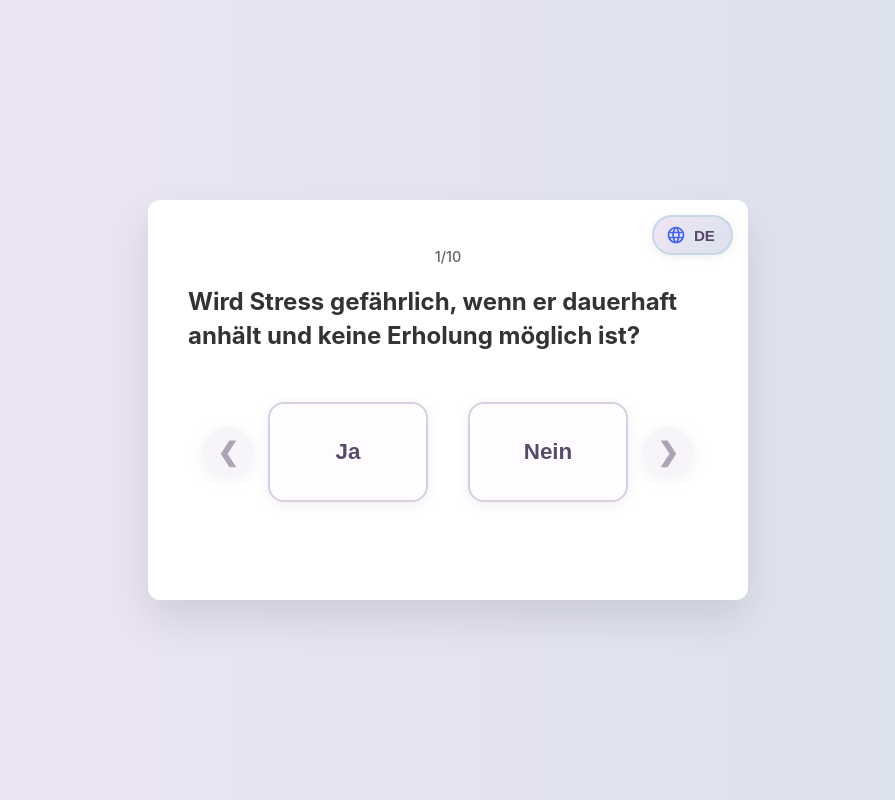
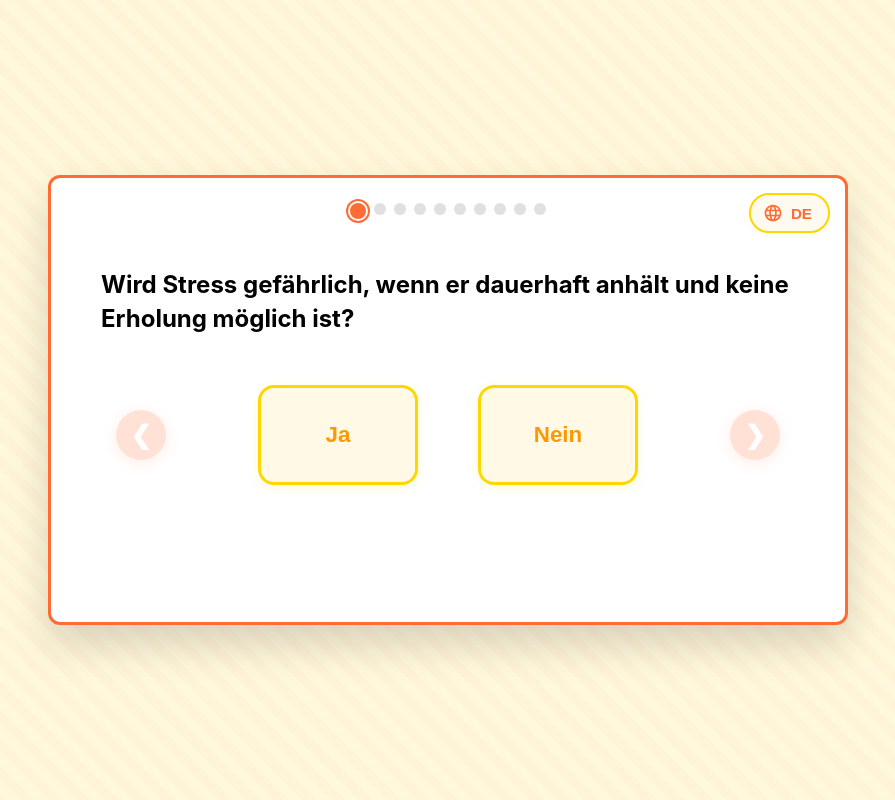
Before and after one commit to kurigl/quiz-app, a React (Create React App) app: page / in a window 1280 px wide. Both pictures are taken after a click on the button "Quiz starten". Shown: the whole page, without its empty margins (192-1087 px from the left). Built offline with nearby package versions, Linux system fonts and the light colour scheme.

Commit message:
Adjust layout: center start screen, prevent question shift on answer display

```diff
--- a/src/App.css
+++ b/src/App.css
@@ -17,9 +17,9 @@
 }
 
 .lang-trigger-btn {
-  background: linear-gradient(135deg, #efe5f4, #dae2ed);
-  border: 2px solid #c8d7e8;
-  color: #5a4a6a;
+  background: #FFFAF0;
+  border: 2px solid #FFD700;
+  color: #FF6B35;
   padding: 8px 16px;
   padding-left: 12px; /* Adjust padding for better spacing with icon */
   font-size: 0.95rem;
@@ -30,24 +30,25 @@
   display: flex;
   align-items: center;
   gap: 8px;
-  box-shadow: 0 2px 8px rgba(149, 140, 170, 0.15);
+  box-shadow: 0 2px 8px rgba(255, 215, 0, 0.1);
 }
 
 .lang-trigger-btn:hover {
-  background: linear-gradient(135deg, #dccfe8, #c8d7e8);
+  background: #FFF5E6;
   transform: translateY(-2px);
-  box-shadow: 0 4px 12px rgba(149, 140, 170, 0.25);
+  box-shadow: 0 4px 12px rgba(255, 215, 0, 0.2);
+  border-color: #FF8C42;
 }
 
 .lang-trigger-btn:hover .globe-icon {
-  color: #3148b3; /* Slightly darker on hover */
+  color: #FF8C42;
 }
 
 .globe-icon {
   display: flex;
   align-items: center;
   justify-content: center;
-  color: #4263EB;
+  color: #FF6B35;
   line-height: 1;
 }
 
@@ -89,12 +90,12 @@
 }
 
 .lang-dropdown-item:hover {
-  background: #f5f0fa;
-  color: #5a4a6a;
+  background: #FFF9E6;
+  color: #FF6B35;
 }
 
 .lang-dropdown-item.active {
-  background: linear-gradient(135deg, #667eea, #764ba2);
+  background: linear-gradient(135deg, #FF6B35, #FF8C42);
   color: white;
   font-weight: 600;
 }
@@ -121,7 +122,7 @@
   top: 0;
   left: 0;
   right: 0;
-  background: linear-gradient(135deg, rgba(102, 126, 234, 0.95), rgba(118, 75, 162, 0.95));
+  background: linear-gradient(135deg, rgba(255, 107, 53, 0.95), rgba(255, 140, 66, 0.95));
   color: white;
   padding: 12px 20px;
   text-align: center;
@@ -157,11 +158,13 @@
     display: flex;
     align-items: center;
     justify-content: center;
-    gap: 8px;
+    gap: 6px;
+    padding: 10px 16px;
+    font-size: 12px;
   }
 
   .App {
-    padding-top: 60px;
+    padding-top: 50px;
   }
 }
 
@@ -178,7 +181,9 @@ body {
     sans-serif;
   -webkit-font-smoothing: antialiased;
   -moz-osx-font-smoothing: grayscale;
-  background: linear-gradient(to right, #efe5f4, #dae2ed);
+  background: #FFF8DC;
+  background-image:
+    repeating-linear-gradient(45deg, transparent, transparent 10px, rgba(255, 107, 53, 0.03) 10px, rgba(255, 107, 53, 0.03) 20px);
   min-height: 100vh;
 }
 
@@ -193,15 +198,20 @@ body {
 .quiz-container {
   background: white;
   border-radius: 12px;
-  box-shadow: 0 20px 40px rgba(0, 0, 0, 0.1);
-  padding: 40px;
-  max-width: 600px;
+  box-shadow: 0 20px 40px rgba(0, 0, 0, 0.15);
+  padding: 50px;
+  max-width: 800px;
   width: 100%;
-  min-height: 400px;
+  min-height: 450px;
   display: flex;
   flex-direction: column;
   justify-content: center;
   position: relative;
+  border: 3px solid #FF6B35;
+}
+
+.quiz-container.question-mode {
+  justify-content: flex-start;
 }
 
 /* Start Screen */
@@ -213,21 +223,21 @@ body {
 
 .start-screen h1 {
   font-size: 1.2rem;
-  color: #666;
+  color: #999;
   margin-bottom: 10px;
   font-weight: 400;
 }
 
 .start-screen p {
   font-size: 1.5rem;
-  color: #333;
+  color: #000;
   margin-bottom: 30px;
-  font-weight: 600;
+  font-weight: 700;
 }
 
 .start-button {
-  background: linear-gradient(135deg, #e5d5f0 0%, #c8d7e8 100%);
-  color: #5a4a6a;
+  background: linear-gradient(135deg, #FF6B35 0%, #FF8C42 100%);
+  color: white;
   border: none;
   padding: 15px 30px;
   font-size: 1.1rem;
@@ -237,13 +247,13 @@ body {
   min-height: 44px;
   min-width: 150px;
   font-weight: 600;
-  box-shadow: 0 4px 15px rgba(149, 140, 170, 0.2);
+  box-shadow: 0 4px 15px rgba(255, 107, 53, 0.3);
 }
 
 .start-button:hover {
   transform: translateY(-3px);
-  box-shadow: 0 8px 25px rgba(149, 140, 170, 0.3);
-  background: linear-gradient(135deg, #efe5f4 0%, #dae2ed 100%);
+  box-shadow: 0 8px 25px rgba(255, 107, 53, 0.4);
+  background: linear-gradient(135deg, #FF8C42 0%, #FFB366 100%);
 }
 
 /* Question Styles */
@@ -251,32 +261,56 @@ body {
   display: flex;
   flex-direction: column;
   height: 100%;
+  align-items: stretch;
+  margin-top: 40px;
 }
 
-.progress {
-  text-align: center;
-  font-size: 0.9rem;
-  color: #666;
-  margin-bottom: 20px;
-  font-weight: 500;
+.progress-dots {
+  display: flex;
+  justify-content: center;
+  gap: 8px;
+  position: absolute;
+  top: 25px;
+  left: 50%;
+  transform: translateX(-50%);
+}
+
+.progress-dot {
+  width: 12px;
+  height: 12px;
+  border-radius: 50%;
+  background: #e0e0e0;
+  transition: all 0.3s ease;
+}
+
+.progress-dot.completed {
+  background: #FF6B35;
+}
+
+.progress-dot.current {
+  background: #FF6B35;
+  width: 16px;
+  height: 16px;
+  box-shadow: 0 0 0 2px #FFF, 0 0 0 4px #FF6B35;
 }
 
 .question-container h2 {
   font-size: 1.5rem;
-  color: #333;
+  color: #000;
   margin-bottom: 30px;
   line-height: 1.4;
+  font-weight: 700;
 }
 
 .yes-no-buttons {
   display: grid;
-  grid-template-columns: repeat(auto-fit, minmax(160px, 160px));
-  gap: 40px;
+  grid-template-columns: repeat(2, 160px);
+  gap: 60px;
   justify-content: center;
-  align-items: center;
+  align-items: stretch;
   margin-bottom: 30px;
   padding: 20px 0;
-  min-height: 140px;
+  min-height: 100px;
   position: relative;
 }
 
@@ -292,10 +326,10 @@ body {
   justify-content: center;
 
   /* Styling */
-  border: 2px solid #d8d0e0;
+  border: 3px solid #FFD700;
   border-radius: 16px;
-  background: #fefcff;
-  color: #5a4a6a;
+  background: #FFF9E6;
+  color: #FF9800;
   font-size: 1.4rem;
   font-weight: 700;
 
@@ -309,38 +343,40 @@ body {
   /* Verhindert Layout-Shifts */
   box-sizing: border-box;
   flex-shrink: 0;
-  box-shadow: 0 3px 12px rgba(149, 140, 170, 0.15);
+  box-shadow: 0 3px 12px rgba(255, 215, 0, 0.15);
 }
 
 .yes-no-button:hover:not(.disabled) {
-  border-color: #c8b8d8;
-  background: #f5f0fa;
-  transform: scale(1.02);
-  box-shadow: 0 5px 18px rgba(149, 140, 170, 0.25);
+  transform: scale(1.05);
+  background: #FFECCC;
+  box-shadow: 0 5px 18px rgba(255, 215, 0, 0.3);
 }
 
 .yes-no-button.correct {
-  border-color: #a8d5ba;
-  background: #e8f5ed;
-  color: #4a9d6a;
+  border-color: #81C784;
+  background: #F1F8E9;
+  color: #558B2F;
+  font-weight: 700;
   transform: scale(1.05);
-  box-shadow: 0 4px 18px rgba(168, 213, 186, 0.4);
+  box-shadow: 0 4px 18px rgba(129, 199, 132, 0.3);
 }
 
 .yes-no-button.incorrect {
-  border-color: #f0b8b8;
-  background: #fef0f0;
-  color: #c86868;
+  border-color: #E57373;
+  background: #FFEBEE;
+  color: #C62828;
+  font-weight: 700;
   transform: scale(1.05);
-  box-shadow: 0 4px 18px rgba(240, 184, 184, 0.4);
+  box-shadow: 0 4px 18px rgba(229, 115, 115, 0.3);
 }
 
 .yes-no-button.correct-answer {
-  border-color: #a8d5ba;
-  background: #e8f5ed;
-  color: #4a9d6a;
+  border-color: #81C784;
+  background: #F1F8E9;
+  color: #558B2F;
+  font-weight: 700;
   transform: scale(1.05);
-  box-shadow: 0 4px 18px rgba(168, 213, 186, 0.4);
+  box-shadow: 0 4px 18px rgba(129, 199, 132, 0.3);
 }
 
 .yes-no-button.disabled {
@@ -350,27 +386,29 @@ body {
 }
 
 .correct-answer-info {
-  background: #f0f8f5;
-  border: 2px solid #a8d5ba;
+  background: #F1F8E9;
+  border: 2px solid #81C784;
   border-radius: 10px;
   padding: 15px;
   margin-bottom: 20px;
-  box-shadow: 0 2px 8px rgba(168, 213, 186, 0.15);
+  box-shadow: 0 2px 8px rgba(129, 199, 132, 0.15);
+  margin-top: 20px;
 }
 
 .correct-answer-text {
   font-weight: 600;
-  color: #4a9d6a;
+  color: #558B2F;
   margin-bottom: 8px;
 }
 
 .explanation-success {
-  background: #f0f8f5;
-  border: 2px solid #a8d5ba;
+  background: #F1F8E9;
+  border: 2px solid #81C784;
   border-radius: 10px;
   padding: 15px;
   margin-bottom: 20px;
-  box-shadow: 0 2px 8px rgba(168, 213, 186, 0.15);
+  box-shadow: 0 2px 8px rgba(129, 199, 132, 0.15);
+  margin-top: 20px;
 }
 
 .explanation {
@@ -405,26 +443,26 @@ body {
   display: flex;
   align-items: center;
   justify-content: center;
-  background: rgba(229, 213, 240, 0.8);
-  color: #5a4a6a;
+  background: rgba(255, 107, 53, 0.8);
+  color: white;
   backdrop-filter: blur(8px);
-  box-shadow: 0 3px 15px rgba(149, 140, 170, 0.25);
+  box-shadow: 0 3px 15px rgba(255, 107, 53, 0.25);
 }
 
 .nav-button.primary {
-  background: rgba(200, 215, 232, 0.85);
+  background: rgba(255, 107, 53, 0.85);
 }
 
 .nav-button.disabled {
-  background: rgba(216, 208, 224, 0.4);
+  background: rgba(255, 107, 53, 0.4);
   cursor: not-allowed;
   opacity: 0.5;
 }
 
 .nav-button:not(.disabled):hover {
-  background: rgba(239, 229, 244, 0.95);
+  background: rgba(255, 140, 66, 0.95);
   transform: scale(1.1);
-  box-shadow: 0 5px 20px rgba(149, 140, 170, 0.35);
+  box-shadow: 0 5px 20px rgba(255, 107, 53, 0.35);
 }
 
 .nav-button:not(.disabled):active {
@@ -444,8 +482,9 @@ body {
 
 .results-container h2 {
   font-size: 2rem;
-  color: #333;
+  color: #000;
   margin-bottom: 30px;
+  font-weight: 700;
 }
 
 .score-section {
@@ -472,7 +511,7 @@ body {
   height: 100%;
   border-radius: 6px;
   transition: width 1s ease-in-out;
-  background: linear-gradient(90deg, #e5d5f0, #c8d7e8);
+  background: linear-gradient(90deg, #FF6B35, #FF8C42);
 }
 
 .result-actions {
@@ -486,9 +525,9 @@ body {
 .details-button,
 .restart-button {
   padding: 12px 24px;
-  border: 2px solid #d8d0e0;
-  background: #fefcff;
-  color: #5a4a6a;
+  border: 2px solid #FFD700;
+  background: white;
+  color: #FF6B35;
   border-radius: 12px;
   cursor: pointer;
   font-size: 1rem;
@@ -496,24 +535,24 @@ body {
   min-height: 44px;
   min-width: 140px;
   font-weight: 600;
-  box-shadow: 0 3px 12px rgba(149, 140, 170, 0.15);
+  box-shadow: 0 3px 12px rgba(255, 107, 53, 0.15);
 }
 
 .restart-button.primary {
-  background: linear-gradient(135deg, #e5d5f0, #c8d7e8);
-  color: #5a4a6a;
+  background: linear-gradient(135deg, #FF6B35, #FF8C42);
+  color: white;
   border-color: transparent;
 }
 
 .details-button:hover,
 .restart-button:hover {
   transform: translateY(-2px);
-  box-shadow: 0 5px 18px rgba(149, 140, 170, 0.3);
-  background: #f5f0fa;
+  box-shadow: 0 5px 18px rgba(255, 107, 53, 0.3);
+  background: #FFF9E6;
 }
 
 .restart-button.primary:hover {
-  background: linear-gradient(135deg, #efe5f4, #dae2ed);
+  background: linear-gradient(135deg, #FF8C42, #FFB366);
 }
 
 /* Details Section */
@@ -580,7 +619,7 @@ body {
   padding: 8px;
   background: #f8f9fa;
   border-radius: 4px;
-  border-left: 3px solid #667eea;
+  border-left: 3px solid #1ABC9C;
 }
 
 .info-link {
@@ -588,23 +627,23 @@ body {
   padding: 8px;
   font-size: 0.85rem;
   color: #666;
-  background: #f0f8ff;
+  background: #f0fffe;
   border-radius: 4px;
-  border-left: 3px solid #667eea;
+  border-left: 3px solid #1ABC9C;
 }
 
 .info-link a {
-  color: #8075a8;
+  color: #1ABC9C;
   text-decoration: none;
   font-weight: 600;
-  border-bottom: 2px solid #c8d7e8;
+  border-bottom: 2px solid #1ABC9C;
   transition: all 0.3s ease;
   padding: 2px 4px;
 }
 
 .info-link a:hover {
-  background: linear-gradient(135deg, #e5d5f0, #c8d7e8);
-  color: #5a4a6a;
+  background: #d4f1ed;
+  color: #1ABC9C;
   border-radius: 4px;
   border-bottom-color: transparent;
 }
@@ -647,12 +686,27 @@ body {
 /* Responsive Design */
 @media (max-width: 768px) {
   .App {
-    padding: 10px;
+    padding: 15px;
   }
 
   .quiz-container {
-    padding: 25px;
+    padding: 30px 20px;
     margin: 0;
+    max-width: 100%;
+  }
+
+  .question-container {
+    margin-top: 35px;
+  }
+
+  .progress-dot {
+    width: 10px;
+    height: 10px;
+  }
+
+  .progress-dot.current {
+    width: 14px;
+    height: 14px;
   }
 
   .start-screen h1 {
@@ -675,41 +729,55 @@ body {
   }
 
   .nav-button {
-    width: 50px;
-    height: 50px;
-    font-size: 1rem;
+    width: 55px;
+    height: 55px;
+    font-size: 1.2rem;
   }
 
-  .nav-button:first-child {
-    left: 15px;
+  .yes-no-buttons {
+    gap: 30px;
   }
 
-  .nav-button.primary {
-    right: 15px;
+  .yes-no-button {
+    width: 120px;
+    height: 90px;
+    font-size: 1.2rem;
   }
 }
 
 @media (max-width: 480px) {
   .quiz-container {
-    padding: 20px;
+    padding: 25px 15px;
   }
 
   .start-screen h1 {
-    font-size: 1.8rem;
+    font-size: 1.6rem;
   }
 
   .start-screen p {
-    font-size: 1rem;
+    font-size: 1.1rem;
+    font-weight: 700;
   }
 
   .question-container h2 {
-    font-size: 1.2rem;
+    font-size: 1.1rem;
+    font-weight: 700;
   }
 
   .yes-no-button {
-    padding: 15px 25px;
+    width: 110px;
+    height: 85px;
     font-size: 1.1rem;
-    min-width: 100px;
+  }
+
+  .yes-no-buttons {
+    gap: 20px;
+  }
+
+  .nav-button {
+    width: 50px;
+    height: 50px;
+    font-size: 1.2rem;
   }
 }
 
@@ -729,22 +797,22 @@ body {
     display: flex !important;
     flex-direction: row;
     justify-content: center;
-    gap: 20px;
+    gap: 30px;
     width: 100%;
-    margin-top: 20px;
+    margin-top: 25px;
     pointer-events: auto;
     align-items: center;
     padding: 0;
   }
 
   .quiz-container .nav-button {
-    width: 50px;
-    height: 50px;
-    min-width: 50px;
-    border-radius: 25px;
-    font-size: 1.4rem;
+    width: 55px;
+    height: 55px;
+    min-width: 55px;
+    border-radius: 27.5px;
+    font-size: 1.3rem;
     margin: 0;
-    box-shadow: 0 3px 15px rgba(102, 126, 234, 0.2);
+    box-shadow: 0 3px 15px rgba(255, 107, 53, 0.2);
   }
 
   .quiz-container .yes-no-buttons {
@@ -771,16 +839,42 @@ body {
 
 /* Touch targets for mobile */
 @media (hover: none) and (pointer: coarse) {
+  /* Größere Buttons für Touch */
   .yes-no-button {
-    min-height: 80px;
-    min-width: 120px;
+    width: 130px;
+    height: 100px;
+    min-height: 100px;
+    min-width: 130px;
   }
 
   .nav-button,
-  .start-button,
+  .start-button {
+    min-height: 60px;
+    min-width: 60px;
+  }
+
   .details-button,
   .restart-button,
   .retry-button {
-    min-height: 50px;
+    min-height: 60px;
+    padding: 15px 30px;
+  }
+
+  /* Bessere Touch-Feedback */
+  .yes-no-button:active:not(.disabled) {
+    transform: scale(0.95);
+  }
+
+  .nav-button:active:not(.disabled) {
+    transform: scale(0.92);
+  }
+
+  /* Padding für bessere Erreichbarkeit */
+  .yes-no-buttons {
+    padding: 30px 0;
+  }
+
+  .quiz-container .navigation-buttons {
+    gap: 40px !important;
   }
 }
--- a/src/App.tsx
+++ b/src/App.tsx
@@ -168,7 +168,7 @@ const QuizApp: React.FC = () => {
       <div className="orientation-notice">
         <span className="notice-text">{t('app.orientationNotice')}</span>
       </div>
-      <div className="quiz-container">
+      <div className={`quiz-container ${quizState === QuizState.PLAYING ? 'question-mode' : ''}`}>
         <LanguageSwitcher />
         {renderCurrentScreen()}
       </div>
--- a/src/components/Question.tsx
+++ b/src/components/Question.tsx
@@ -50,8 +50,15 @@ const Question: React.FC<QuestionProps> = ({
 
   return (
     <div className="question-container">
-      <div className="progress">
-        {questionNumber}/{totalQuestions}
+      <div className="progress-dots">
+        {Array.from({ length: totalQuestions }).map((_, index) => (
+          <div
+            key={index}
+            className={`progress-dot ${
+              index < questionNumber ? 'completed' : ''
+            } ${index === questionNumber - 1 ? 'current' : ''}`}
+          />
+        ))}
       </div>
 
       <h2>{question.question}</h2>
```
